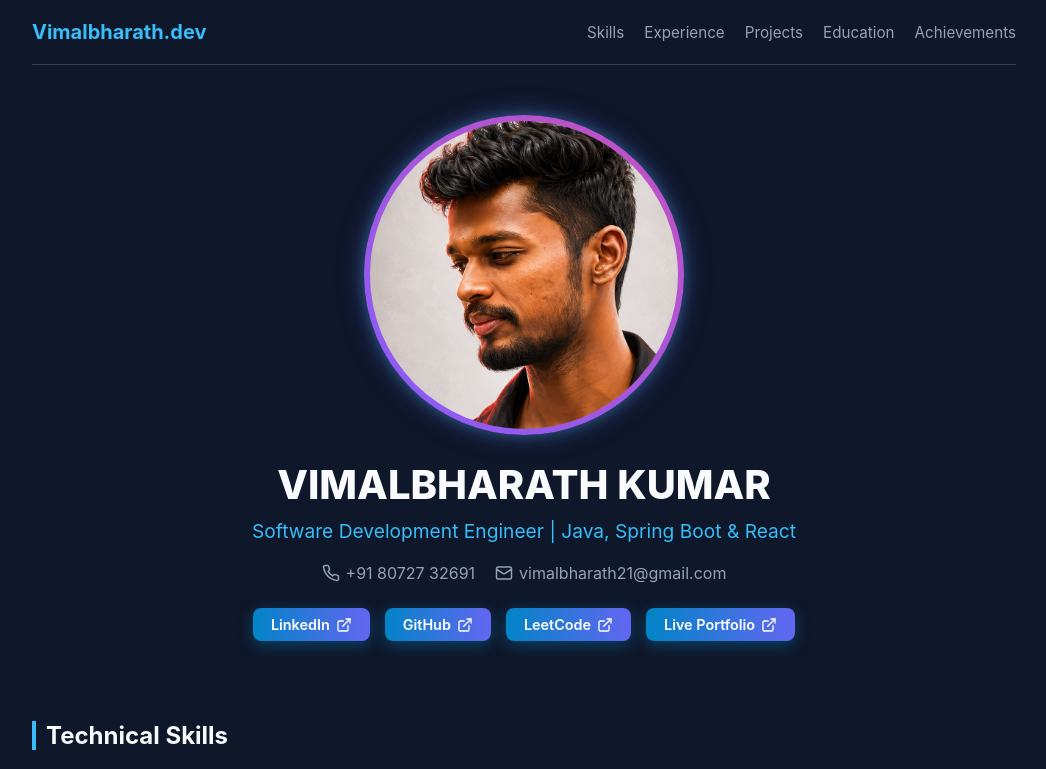
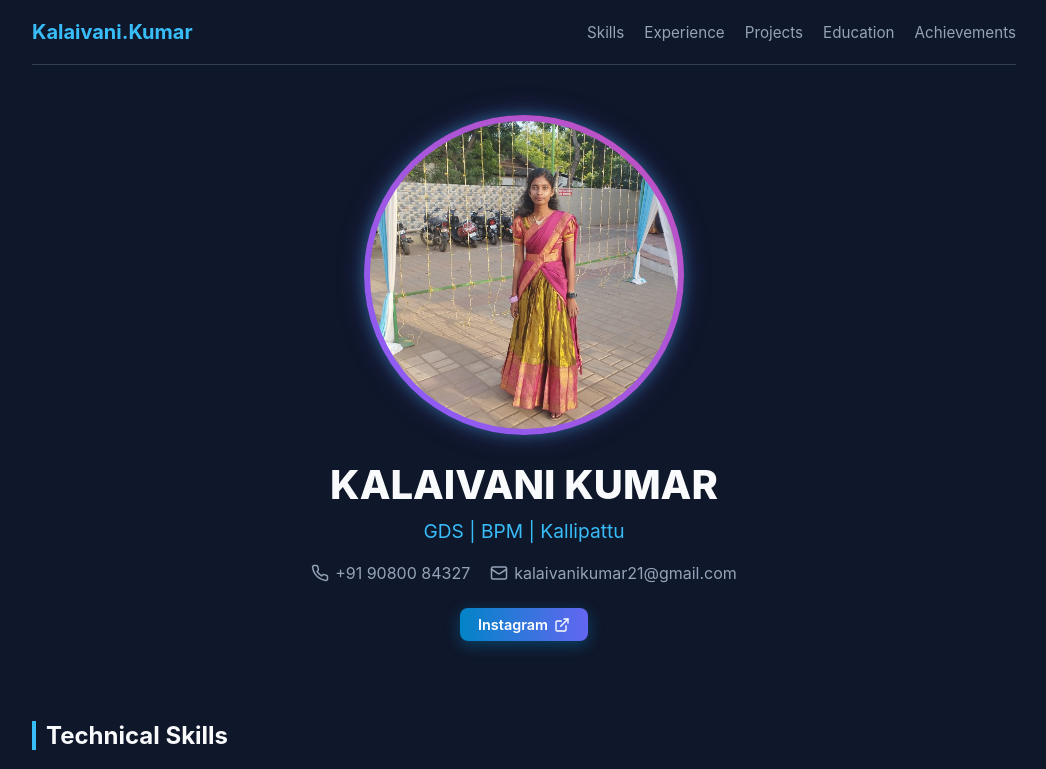
Before and after one commit to Vimalbharath/Aider, a React (Create React App) app: page / in a window 1280 px wide. Shown: the top 769 px of the page, without its empty margins (116-1162 px from the left). Built offline with nearby package versions, Linux system fonts and the light colour scheme.

Commit message:
edited for kalai

```diff
--- a/public/index.html
+++ b/public/index.html
@@ -1,14 +1,17 @@
 <!DOCTYPE html>
 <html lang="en">
+
 <head>
   <meta charset="utf-8" />
   <meta name="viewport" content="width=device-width, initial-scale=1" />
   <meta name="theme-color" content="#000000" />
-    <meta name="description" content="Vimalbharath Kumar - Software Development Engineer Portfolio" />
-    <title>Vimalbharath Kumar | Portfolio</title>
+  <meta name="description" content="Kalaivani Kumar - GDS | BPM - Portfolio" />
+  <title>Kalaivani Kumar | Portfolio</title>
 </head>
+
 <body>
   <noscript>You need to enable JavaScript to run this app.</noscript>
   <div id="root"></div>
 </body>
+
 </html>
--- a/src/App.js
+++ b/src/App.js
@@ -25,13 +25,13 @@ export default function App() {
   const [navOpen, setNavOpen] = useState(false);
 
   const portfolioData = {
-    name: "VIMALBHARATH KUMAR",
-    title: "Software Development Engineer | Java, Spring Boot & React",
-    profileImage: "/Vimal.jpeg",
-    phone: "+91 80727 32691",
-    email: "vimalbharath21@gmail.com",
+    name: "KALAIVANI KUMAR",
+    title: "GDS | BPM | Kallipattu",
+    profileImage: "/Kalai.jpeg",
+    phone: "+91 90800 84327",
+    email: "kalaivanikumar21@gmail.com",
     links: {
-      portfolio: "https://vimalbharath.netlify.app/",
+      portfolio: "https://www.instagram.com/msd07thalapathy22?stkn=b3o3ODB5ZW1vZzht",
       linkedin: "https://www.linkedin.com/in/vimalbharath-kumar-007311201",
       github: "https://github.com/Vimalbharath",
       leetcode: "https://leetcode.com/Vi21rath"
@@ -104,11 +104,11 @@ export default function App() {
       institution: "Anna University (BIT Campus)",
       location: "Tiruchirappalli, Tamil Nadu",
       degree: "Bachelor of Engineering in Electronics and Communication",
-      period: "Jul 2016 -- Nov 2020"
+      period: "Jul 2019 -- May 2023"
     },
     achievements: [
-      "Shooting Star & Client Delight Awards: Recognized by HTC Global Services for rapid technology onboarding and outstanding technical delivery.",
-      "Academic Excellence: Secured School First position in secondary school board examinations (1133/1200)."
+      "Sports Excellence: Secured 1st place in Department Level Khokho Tournament (2019-20) and 2nd place in Department Level Khokho Tournament (2021-22).",
+      "Academic Excellence: Secured School Second position in SSLC (495/500)."
     ]
   };
 
@@ -116,7 +116,7 @@ export default function App() {
     <div className="app-container">
       {/* Navigation */}
       <nav className="navbar">
-        <div className="nav-logo">Vimalbharath.dev</div>
+        <div className="nav-logo">Kalaivani.Kumar</div>
         <button
           className="menu-toggle"
           onClick={() => setNavOpen(!navOpen)}
@@ -175,17 +175,9 @@ export default function App() {
         </div>
 
         <div className="links-row">
-          <a href={portfolioData.links.linkedin} target="_blank" rel="noreferrer" className="glare-btn">
-            LinkedIn <ExternalLinkIcon />
-          </a>
-          <a href={portfolioData.links.github} target="_blank" rel="noreferrer" className="glare-btn">
-            GitHub <ExternalLinkIcon />
-          </a>
-          <a href={portfolioData.links.leetcode} target="_blank" rel="noreferrer" className="glare-btn">
-            LeetCode <ExternalLinkIcon />
-          </a>
+
           <a href={portfolioData.links.portfolio} target="_blank" rel="noreferrer" className="glare-btn">
-            Live Portfolio <ExternalLinkIcon />
+            Instagram <ExternalLinkIcon />
           </a>
         </div>
       </header>
@@ -292,7 +284,7 @@ export default function App() {
 
       {/* Footer */}
       <footer className="footer">
-        <p>© {new Date().getFullYear()} Vimalbharath Kumar. All rights reserved.</p>
+        <p>© {new Date().getFullYear()} Kalaivani Kumar. All rights reserved.</p>
       </footer>
     </div>
   );
```
Also changed, not shown: public/Kalai.jpeg (added). Lines whose indentation alone changed are shown as unchanged.
